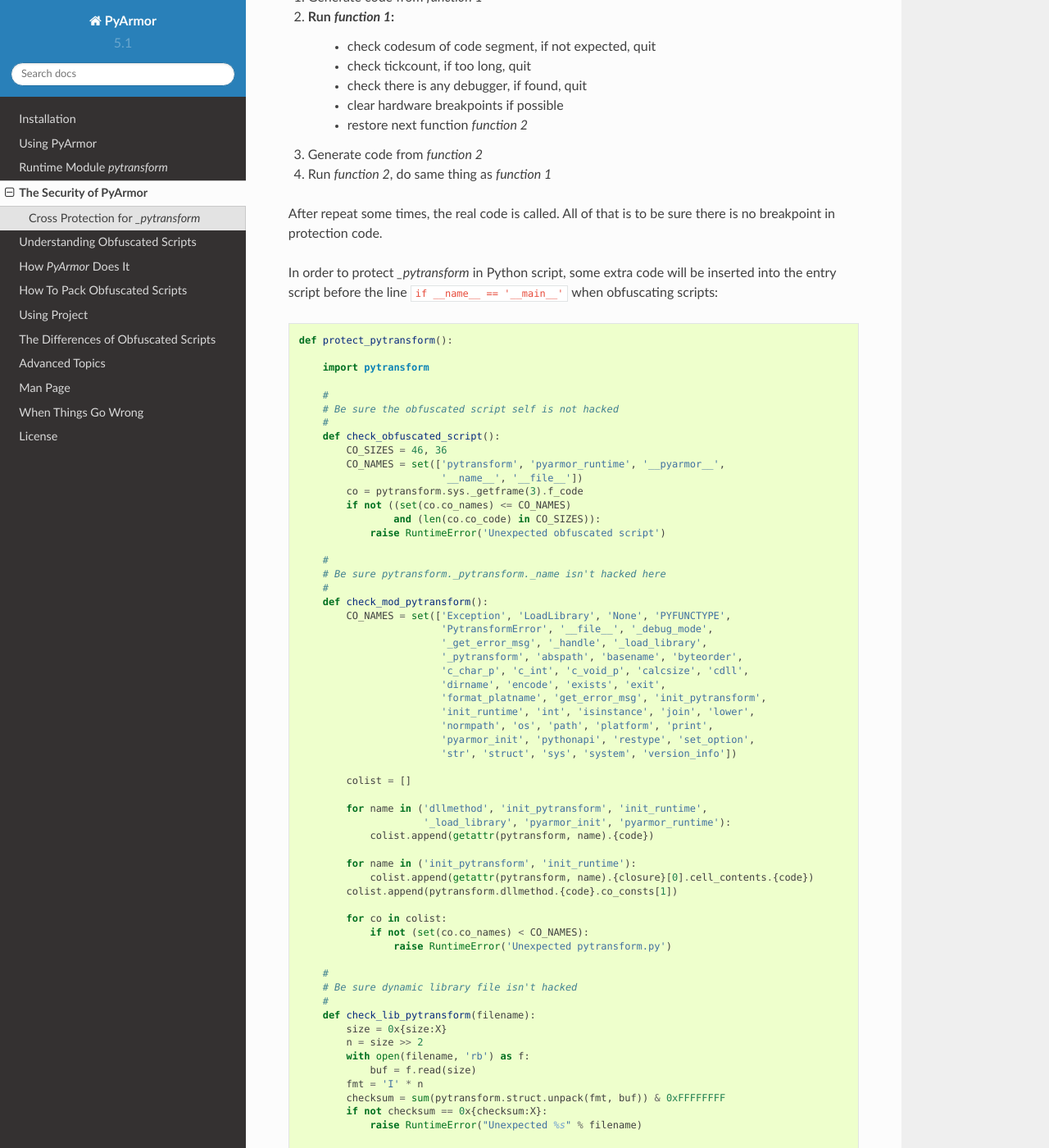
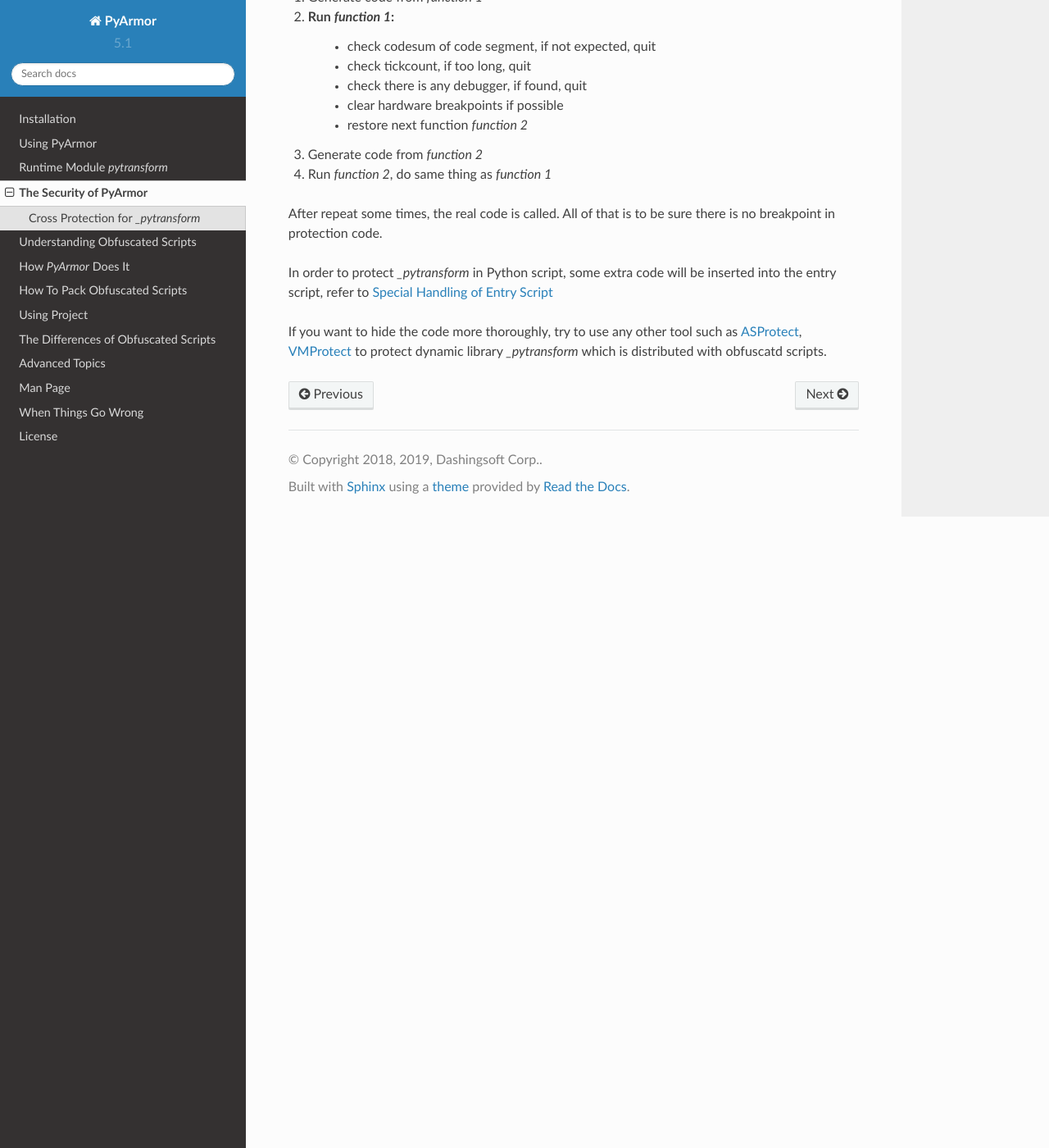
Before and after one commit to dashingsoft/pyarmor, a Sphinx documentation site: the page built from docs/security.rst, in a window 1280 px wide and 1400 px high, scrolled down 2122 px. Shown: the whole window at 82% size. Built offline with Sphinx 7.4.7 and the Read the Docs theme 2.0.0, drawn with Linux system fonts in a browser that asks for light colours; some of the changed text lies outside the part shown.

Commit message:
Refine docs with new protection code

```diff
--- a/docs/security.rst
+++ b/docs/security.rst
@@ -124,80 +124,8 @@ After repeat some times, the real code is called. All of that is to be
 sure there is no breakpoint in protection code.
 
 In order to protect `_pytransform` in Python script, some extra code
-will be inserted into the entry script before the line ``if __name__
-== '__main__'`` when obfuscating scripts::
-
-    def protect_pytransform():
-
-        import pytransform
-
-        #
-        # Be sure the obfuscated script self is not hacked
-        #
-        def check_obfuscated_script():
-            CO_SIZES = 46, 36
-            CO_NAMES = set(['pytransform', 'pyarmor_runtime', '__pyarmor__',
-                            '__name__', '__file__'])
-            co = pytransform.sys._getframe(3).f_code
-            if not ((set(co.co_names) <= CO_NAMES)
-                    and (len(co.co_code) in CO_SIZES)):
-                raise RuntimeError('Unexpected obfuscated script')
-
-        #
-        # Be sure pytransform._pytransform._name isn't hacked here
-        #
-        def check_mod_pytransform():
-            CO_NAMES = set(['Exception', 'LoadLibrary', 'None', 'PYFUNCTYPE',
-                            'PytransformError', '__file__', '_debug_mode',
-                            '_get_error_msg', '_handle', '_load_library',
-                            '_pytransform', 'abspath', 'basename', 'byteorder',
-                            'c_char_p', 'c_int', 'c_void_p', 'calcsize', 'cdll',
-                            'dirname', 'encode', 'exists', 'exit',
-                            'format_platname', 'get_error_msg', 'init_pytransform',
-                            'init_runtime', 'int', 'isinstance', 'join', 'lower',
-                            'normpath', 'os', 'path', 'platform', 'print',
-                            'pyarmor_init', 'pythonapi', 'restype', 'set_option',
-                            'str', 'struct', 'sys', 'system', 'version_info'])
-
-            colist = []
-
-            for name in ('dllmethod', 'init_pytransform', 'init_runtime',
-                         '_load_library', 'pyarmor_init', 'pyarmor_runtime'):
-                colist.append(getattr(pytransform, name).{code})
-
-            for name in ('init_pytransform', 'init_runtime'):
-                colist.append(getattr(pytransform, name).{closure}[0].cell_contents.{code})
-            colist.append(pytransform.dllmethod.{code}.co_consts[1])
-
-            for co in colist:
-                if not (set(co.co_names) < CO_NAMES):
-                    raise RuntimeError('Unexpected pytransform.py')
-
-        #
-        # Be sure dynamic library file isn't hacked
-        #
-        def check_lib_pytransform(filename):
-            size = 0x{size:X}
-            n = size >> 2
-            with open(filename, 'rb') as f:
-                buf = f.read(size)
-            fmt = 'I' * n
-            checksum = sum(pytransform.struct.unpack(fmt, buf)) & 0xFFFFFFFF
-            if not checksum == 0x{checksum:X}:
-                raise RuntimeError("Unexpected %s" % filename)
-
-        try:
-            check_obfuscated_script()
-            check_mod_pytransform()
-            check_lib_pytransform(pytransform._pytransform._name)
-        except Exception as e:
-            print("Protection Fault: %s" % e)
-            pytransform.sys.exit(1)
-
-    protect_pytransform()
-
-    if __name__ == '__main__':
-        ...
+will be inserted into the entry script, refer to :ref:`Special
+Handling of Entry Script`
 
 If you want to hide the code more thoroughly, try to use any other
 tool such as ASProtect_, VMProtect_ to protect dynamic library
```
Also changed, not shown: docs/how-to-do.rst (+28 -13 lines).
